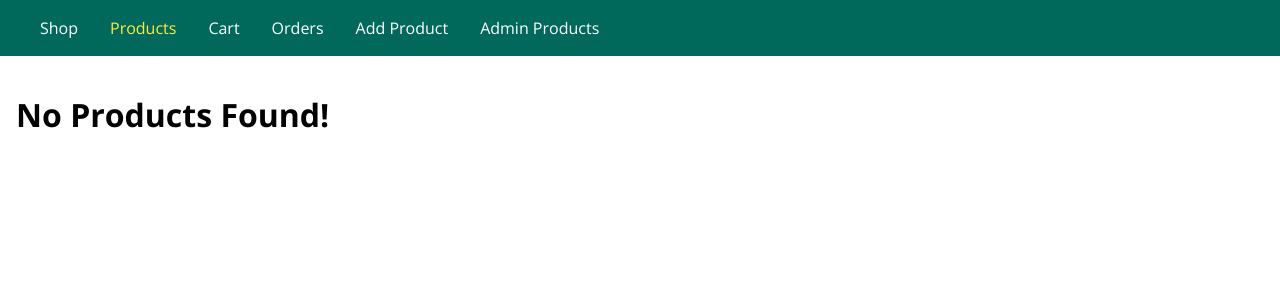
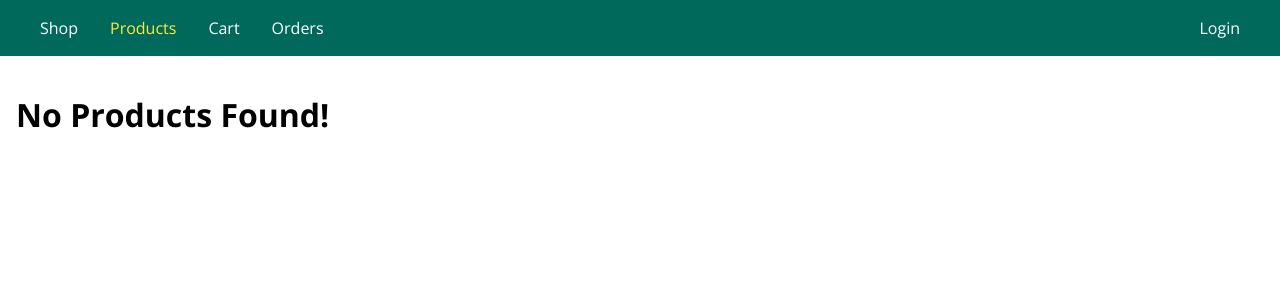
Before and after one commit to srivishp/sessions-and-cookies, a Node server app: page /products in a window 1280 px wide. Shown: the top 300 px of the page. Run offline with Node 20, Linux system fonts and the light colour scheme; data that the repository does not hold is empty; some libraries are stand-ins or nearby versions.

Commit message:
Add login button, remove products & add products buttons

```diff
--- a/public/css/main.css
+++ b/public/css/main.css
@@ -42,8 +42,10 @@ form {
 
 .main-header__nav {
   height: 100%;
-  display: none;
+  width: 100%;
+  display: flex;
   align-items: center;
+  justify-content: space-between;
 }
 
 .main-header__item-list {
@@ -58,14 +60,21 @@ form {
   padding: 0;
 }
 
-.main-header__item a {
+.main-header__item a,
+.main-header__item button {
+  font: inherit;
+  background: transparent;
+  border: none;
   text-decoration: none;
   color: white;
+  cursor: pointer;
 }
 
 .main-header__item a:hover,
 .main-header__item a:active,
-.main-header__item a.active {
+.main-header__item a.active,
+.main-header__item button:hover,
+.main-header__item button:active {
   color: #ffeb3b;
 }
 
--- a/views/includes/navigation.ejs
+++ b/views/includes/navigation.ejs
@@ -7,21 +7,30 @@
         <a class="<%= path === '/' ? 'active' : '' %>" href="/">Shop</a>
       </li>
       <li class="main-header__item">
-                <a class="<%= path === '/products' ? 'active' : '' %>" href="/products">Products</a>
+        <a class="<%= path === '/products' ? 'active' : '' %>" href="/products"
+          >Products</a
+        >
       </li>
       <li class="main-header__item">
         <a class="<%= path === '/cart' ? 'active' : '' %>" href="/cart">Cart</a>
       </li>
       <li class="main-header__item">
-                <a class="<%= path === '/orders' ? 'active' : '' %>" href="/orders">Orders</a>
+        <a class="<%= path === '/orders' ? 'active' : '' %>" href="/orders"
+          >Orders</a
+        >
       </li>
-            <li class="main-header__item">
+      <!-- <li class="main-header__item">
                 <a class="<%= path === '/admin/add-product' ? 'active' : '' %>" href="/admin/add-product">Add Product
                 </a>
             </li>
             <li class="main-header__item">
                 <a class="<%= path === '/admin/products' ? 'active' : '' %>" href="/admin/products">Admin Products
                 </a>
+            </li> -->
+    </ul>
+    <ul class="main-header__item-list">
+      <li class="main-header__item">
+        <a href="/login">Login</a>
       </li>
     </ul>
   </nav>
@@ -33,20 +42,30 @@
       <a class="<%= path === '/' ? 'active' : '' %>" href="/">Shop</a>
     </li>
     <li class="mobile-nav__item">
-                    <a class="<%= path === '/products' ? 'active' : '' %>" href="/products">Products</a>
+      <a class="<%= path === '/products' ? 'active' : '' %>" href="/products"
+        >Products</a
+      >
     </li>
     <li class="mobile-nav__item">
       <a class="<%= path === '/cart' ? 'active' : '' %>" href="/cart">Cart</a>
     </li>
     <li class="mobile-nav__item">
-                    <a class="<%= path === '/orders' ? 'active' : '' %>" href="/orders">Orders</a>
+      <a class="<%= path === '/orders' ? 'active' : '' %>" href="/orders"
+        >Orders</a
+      >
     </li>
     <li class="mobile-nav__item">
-                    <a class="<%= path === '/admin/add-product' ? 'active' : '' %>" href="/admin/add-product">Add Product
+      <a
+        class="<%= path === '/admin/add-product' ? 'active' : '' %>"
+        href="/admin/add-product"
+        >Add Product
       </a>
     </li>
     <li class="mobile-nav__item">
-                    <a class="<%= path === '/admin/products' ? 'active' : '' %>" href="/admin/products">Admin Products
+      <a
+        class="<%= path === '/admin/products' ? 'active' : '' %>"
+        href="/admin/products"
+        >Admin Products
       </a>
     </li>
   </ul>
```
Lines whose indentation alone changed are shown as unchanged.
